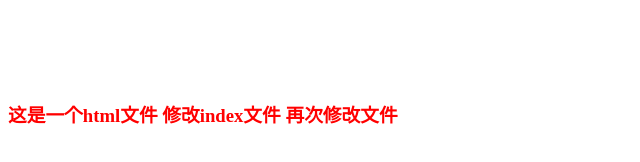
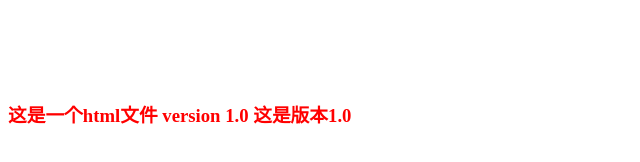
Before and after one commit to berichash/xyh, a plain HTML site: page index.html in a window 1280 px wide. Shown: the whole page, without its empty margins (0-640 px from the left). Drawn offline with Linux system fonts and the light colour scheme.

Commit message:
version 1.0 this is version 1.0

```diff
--- a/index.html
+++ b/index.html
@@ -5,6 +5,6 @@
     <link rel="stylesheet" type="text/css" href="style.css">
 </head>
 <body>
-    <h3>这是一个html文件 修改index文件 再次修改文件</h3>
+    <h3>这是一个html文件 version 1.0 这是版本1.0</h3>
 </body>
 </html>
```
